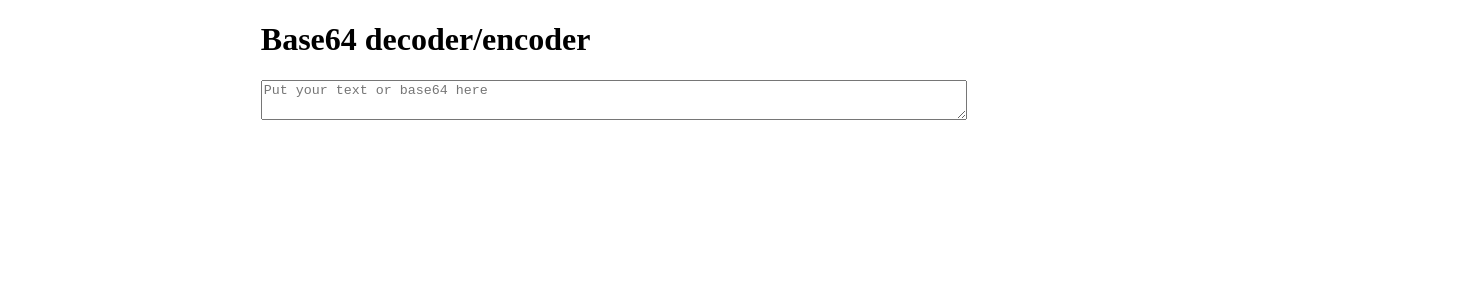
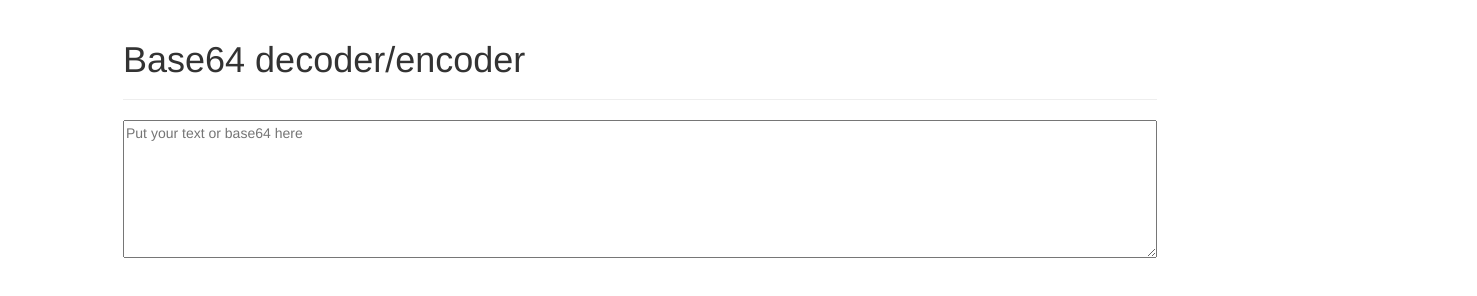
Before and after one commit to dlukoyanov/base64, a plain HTML site: page index.html in a window 1280 px wide. Shown: the whole page, 1477 px wide, since content can reach past the window. Drawn offline with nearby package versions, Linux system fonts and the light colour scheme.

Commit message:
add bootstrap

```diff
--- a/index.html
+++ b/index.html
@@ -1,29 +1,41 @@
 <!doctype html>
 <html ng-app="app">
 <head>
+    <meta charset="utf-8">
     <script src="https://ajax.googleapis.com/ajax/libs/angularjs/1.4.8/angular.min.js"></script>
     <script src="app.js"></script>
-    <meta charset="utf-8">
+    <!-- Latest compiled and minified CSS -->
+    <link rel="stylesheet" href="https://maxcdn.bootstrapcdn.com/bootstrap/3.3.6/css/bootstrap.min.css" integrity="sha384-1q8mTJOASx8j1Au+a5WDVnPi2lkFfwwEAa8hDDdjZlpLegxhjVME1fgjWPGmkzs7" crossorigin="anonymous">
+
+    <!-- Optional theme -->
+    <link rel="stylesheet" href="https://maxcdn.bootstrapcdn.com/bootstrap/3.3.6/css/bootstrap-theme.min.css" integrity="sha384-fLW2N01lMqjakBkx3l/M9EahuwpSfeNvV63J5ezn3uZzapT0u7EYsXMjQV+0En5r" crossorigin="anonymous">
     <style type="text/css">
         .wrapper {
-            text-align: left;
-            padding-left:20%;
-            padding-right:20%;
+           width: 76em;
         }
         .wrapper textarea{
-            width: 700px;
+           width: 100%;
+           height:10em;
+           overflow:hidden;
         }
-        .wrapper div{
-            padding-top: 20px;
+        .result {
+            width: 100%;
+            word-wrap:
+            break-word;
+            margin-top: 20px;
         }
     </style>
 </head>
 <body>
-<div class="wrapper" ng-controller="base64Controller">
-    <h1>Base64 decoder/encoder</h1>
-    <label></label>
-    <textarea elastic ng-model="yourText" placeholder="Put your text or base64 here"></textarea>
-    <div class="enc" style="width: 76em; word-wrap: break-word;">{{combine(yourText)}}</div>
-</div>
+    <div class="container wrapper" ng-controller="base64Controller">
+        <div class="page-header"><h1>Base64 decoder/encoder</h1></div>
+        <textarea elastic ng-model="yourText" placeholder="Put your text or base64 here"></textarea>
+        <div class="result">{{combine(yourText)}}</div>
+    </div>
+
+    <!-- jQuery (necessary for Bootstrap's JavaScript plugins) -->
+    <script src="https://ajax.googleapis.com/ajax/libs/jquery/1.11.3/jquery.min.js"></script>
+    <!-- Include all compiled plugins (below), or include individual files as needed -->
+    <script src="https://maxcdn.bootstrapcdn.com/bootstrap/3.3.6/js/bootstrap.min.js" integrity="sha256-KXn5puMvxCw+dAYznun+drMdG1IFl3agK0p/pqT9KAo= sha512-2e8qq0ETcfWRI4HJBzQiA3UoyFk6tbNyG+qSaIBZLyW9Xf3sWZHN/lxe9fTh1U45DpPf07yj94KsUHHWe4Yk1A==" crossorigin="anonymous"></script>
 </body>
 </html>
```
Also changed, not shown: base64.html (added, +31 -0 lines).
